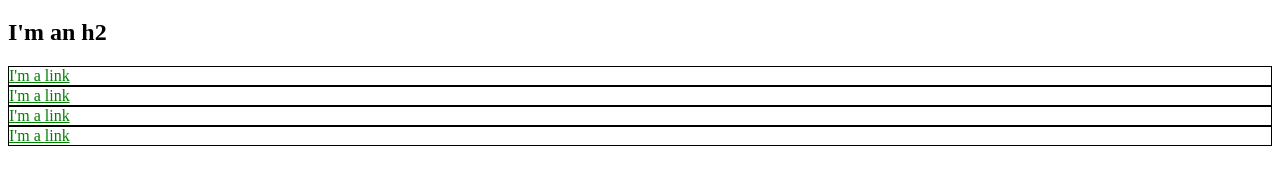
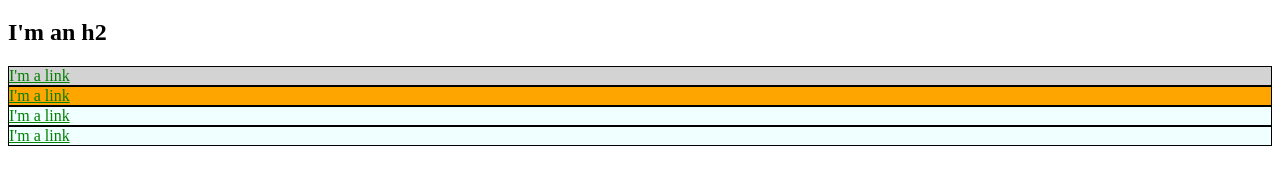
Before and after one commit to plinovodja/plinovodja.github.io, a plain HTML site: page index.html in a window 1280 px wide. Shown: the part 141-326 px from the top of the page. Drawn offline with Linux system fonts and the light colour scheme.

Commit message:
Add classes and ids

```diff
--- a/index.html
+++ b/index.html
@@ -7,17 +7,26 @@
       a {
         color: red;
       }
-      div {
-        border: 1px solid black;
-      }
-      div a {
-        color: green;
-      }
       li {
         border: 1px solid blue;
       }
       li a {
         color: blue;
+      }
+      #exec-bio {
+        background-color: lightgray;
+      }
+      #foo {
+        background-color: orange;
+      }
+      .bio-box {
+        border: 1px solid black;
+      }
+      .azurka {
+        background-color: azure;
+      }
+      .bio-box a {
+        color: green;
       }
     </style>
   </head>
@@ -35,16 +44,16 @@
       </li>
     </ul>
     <h2>I'm an h2</h2>
-    <div>
+    <div id="exec-bio" class="bio-box azurka">
       <a href="http://example.com/">I'm a link</a>
     </div>
-    <div>
+    <div id="foo" class="bio-box azurka">
       <a href="http://example.com/">I'm a link</a>
     </div>
-    <div>
+    <div class="bio-box azurka">
       <a href="http://example.com/">I'm a link</a>
     </div>
-    <div>
+    <div class="bio-box azurka">
       <a href="http://example.com/">I'm a link</a>
     </div>
   </body>
```
